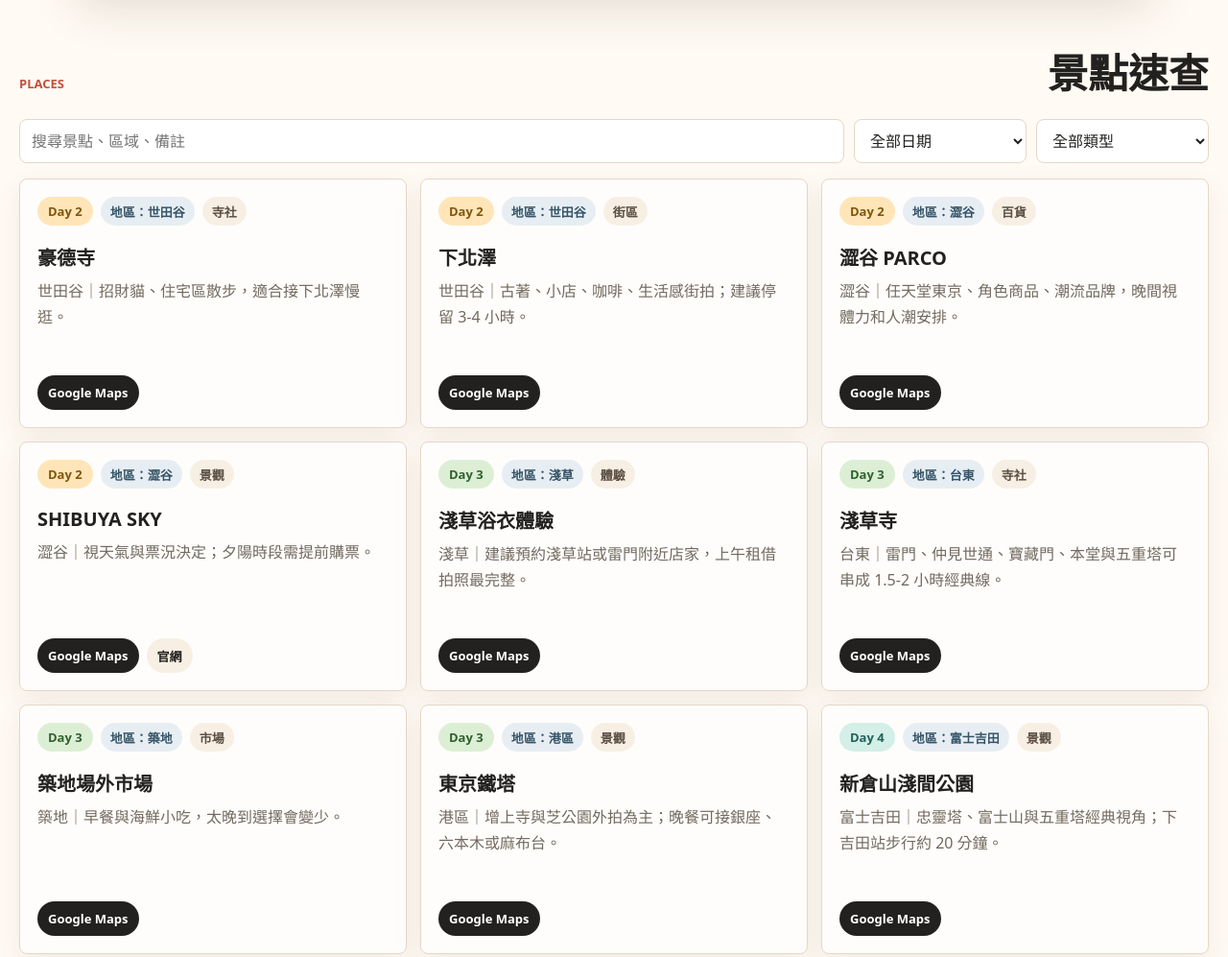
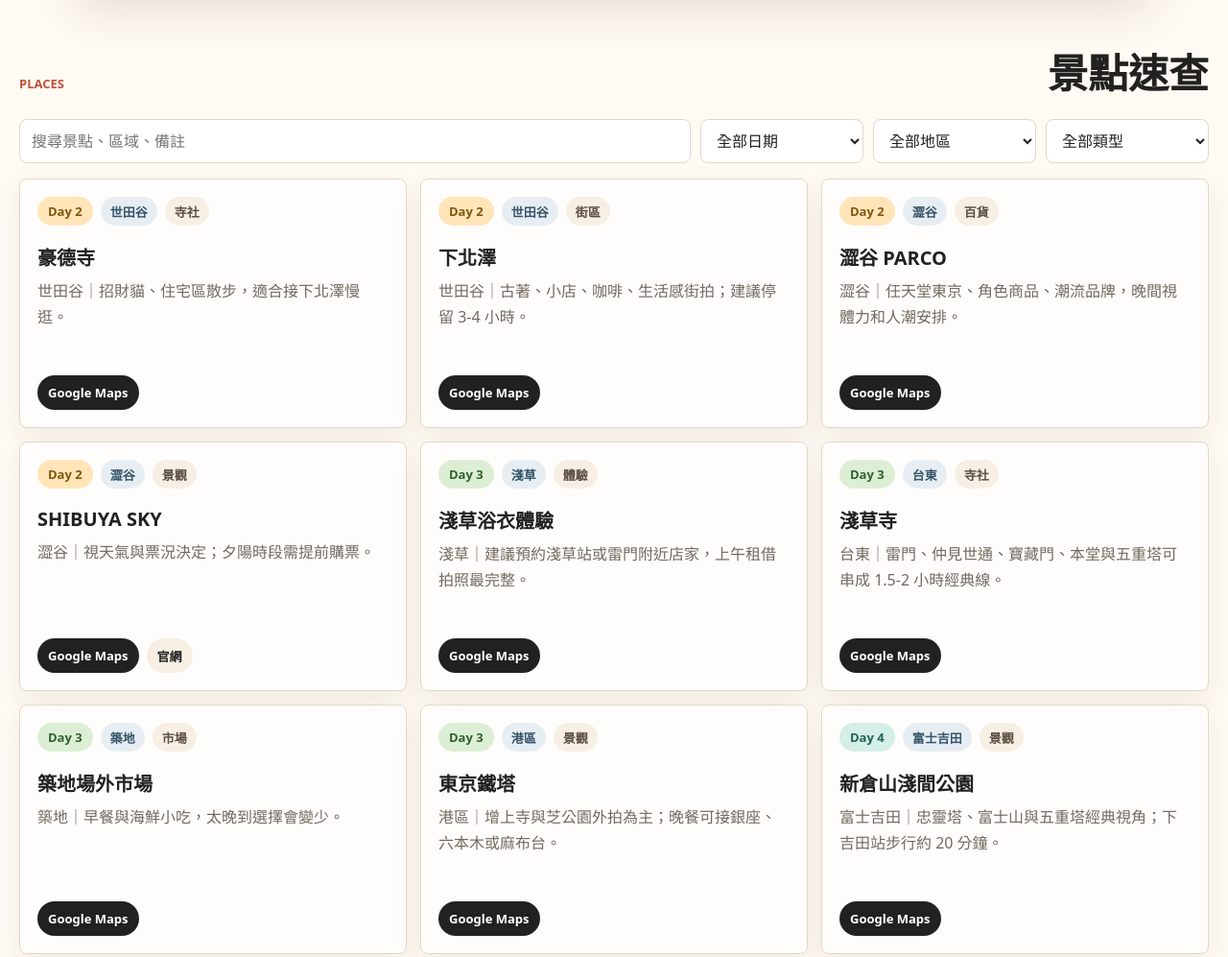
Before and after one commit to mm1990319/2026tokyo, a plain HTML site: page index.html in a window 1280 px wide. Shown: the part 2380-3377 px from the top of the page at 96% size. Drawn offline with Linux system fonts and the light colour scheme.

Commit message:
Add place area filter

```diff
--- a/app.js
+++ b/app.js
@@ -896,6 +896,7 @@ const linksNode = document.querySelector("#linkList");
 const placeList = document.querySelector("#placeList");
 const placeSearch = document.querySelector("#placeSearch");
 const dayFilter = document.querySelector("#dayFilter");
+const areaFilter = document.querySelector("#areaFilter");
 const typeFilter = document.querySelector("#typeFilter");
 
 function escapeHtml(value) {
@@ -980,9 +981,13 @@ function renderDay(index = 0) {
 
 function populateFilters() {
   const days = ["全部日期", ...new Set(places.map((place) => place.day))];
+  const areas = ["全部地區", ...new Set(places.map((place) => place.area).sort((a, b) => a.localeCompare(b, "zh-Hant")))];
   const types = ["全部類型", ...new Set(places.map((place) => place.type))];
   dayFilter.innerHTML = days
     .map((day) => `<option value="${escapeHtml(day)}">${escapeHtml(day)}</option>`)
+    .join("");
+  areaFilter.innerHTML = areas
+    .map((area) => `<option value="${escapeHtml(area)}">${escapeHtml(area)}</option>`)
     .join("");
   typeFilter.innerHTML = types
     .map((type) => `<option value="${escapeHtml(type)}">${escapeHtml(type)}</option>`)
@@ -992,12 +997,14 @@ function populateFilters() {
 function renderPlaces() {
   const keyword = placeSearch.value.trim().toLowerCase();
   const day = dayFilter.value;
+  const area = areaFilter.value;
   const type = typeFilter.value;
   const filtered = places.filter((place) => {
     const text = `${place.name} ${place.day} ${place.area} ${place.type} ${place.note}`.toLowerCase();
     return (
       (!keyword || text.includes(keyword)) &&
       (day === "全部日期" || place.day === day) &&
+      (area === "全部地區" || place.area === area) &&
       (type === "全部類型" || place.type === type)
     );
   });
@@ -1008,7 +1015,7 @@ function renderPlaces() {
         <article class="place-card">
           <div class="day-meta">
             <span class="chip day-chip ${dayClass(place.day)}">${escapeHtml(place.day)}</span>
-            <span class="chip area-chip">地區：${escapeHtml(place.area)}</span>
+            <span class="chip area-chip">${escapeHtml(place.area)}</span>
             <span class="chip">${escapeHtml(place.type)}</span>
           </div>
           <h3>${escapeHtml(place.name)}</h3>
@@ -1101,6 +1108,6 @@ renderStays();
 renderAreas();
 renderLinks();
 
-[placeSearch, dayFilter, typeFilter].forEach((control) => {
+[placeSearch, dayFilter, areaFilter, typeFilter].forEach((control) => {
   control.addEventListener("input", renderPlaces);
 });
--- a/index.html
+++ b/index.html
@@ -78,6 +78,7 @@
         <div class="filters">
           <input id="placeSearch" type="search" placeholder="搜尋景點、區域、備註" />
           <select id="dayFilter" aria-label="日期篩選"></select>
+          <select id="areaFilter" aria-label="地區篩選"></select>
           <select id="typeFilter" aria-label="類型篩選"></select>
         </div>
         <div class="place-list" id="placeList"></div>
--- a/styles.css
+++ b/styles.css
@@ -422,7 +422,7 @@ main {
 
 .filters {
   display: grid;
-  grid-template-columns: minmax(220px, 1fr) 180px 180px;
+  grid-template-columns: minmax(220px, 1fr) 170px 170px 170px;
   gap: 10px;
   margin-bottom: 16px;
 }
```
